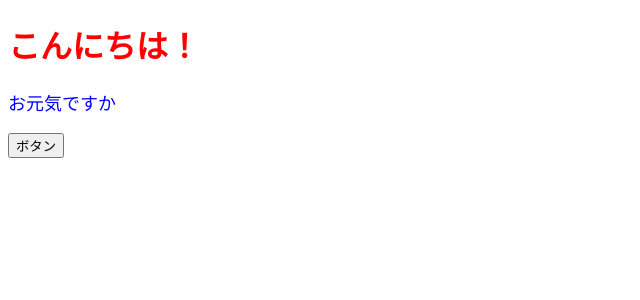
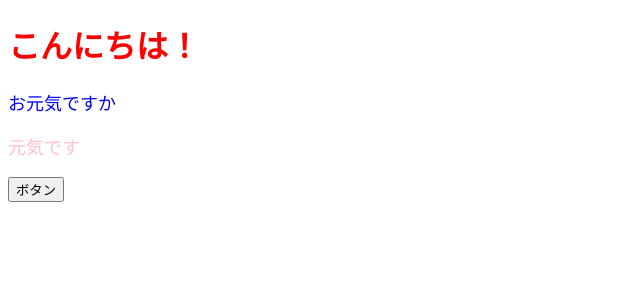
Before and after one commit to ryo-okazaki/react-foundation, a React (Vite) app in the folder frontend/: page / in a window 1280 px wide. Shown: the top 300 px of the page, without its empty margins (0-640 px from the left). Built offline with nearby package versions, Linux system fonts and the light colour scheme.

Commit message:
コンポーネントを使い回す

```diff
--- a/frontend/src/App.jsx
+++ b/frontend/src/App.jsx
@@ -11,6 +11,10 @@ const App = () => {
         color="blue"
         message="お元気ですか"
       />
+      <ColorfulMessage
+        color="pink"
+        message="元気です"
+      />
       <button onClick={onClickButton}>ボタン</button>
     </>
   )
```
